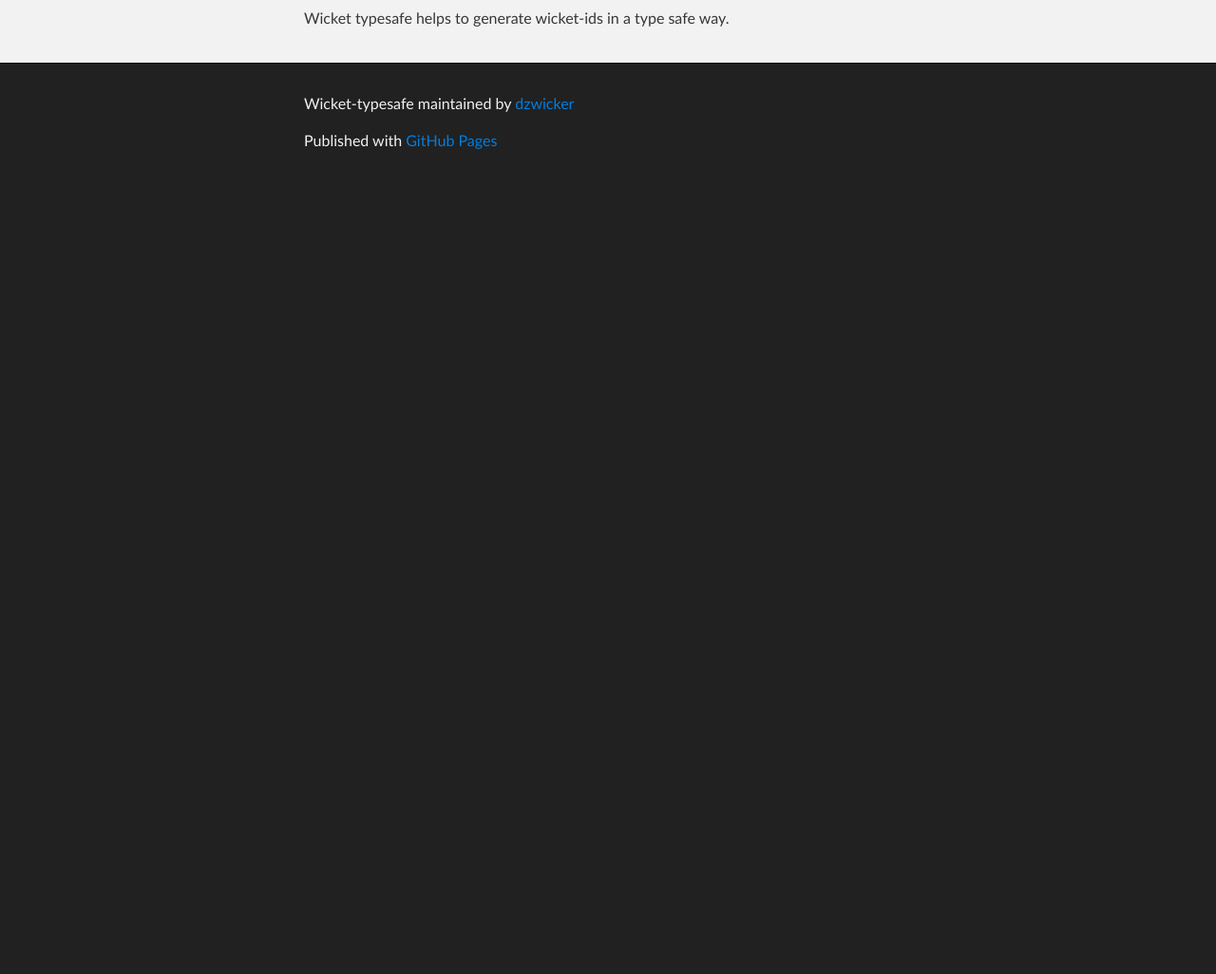
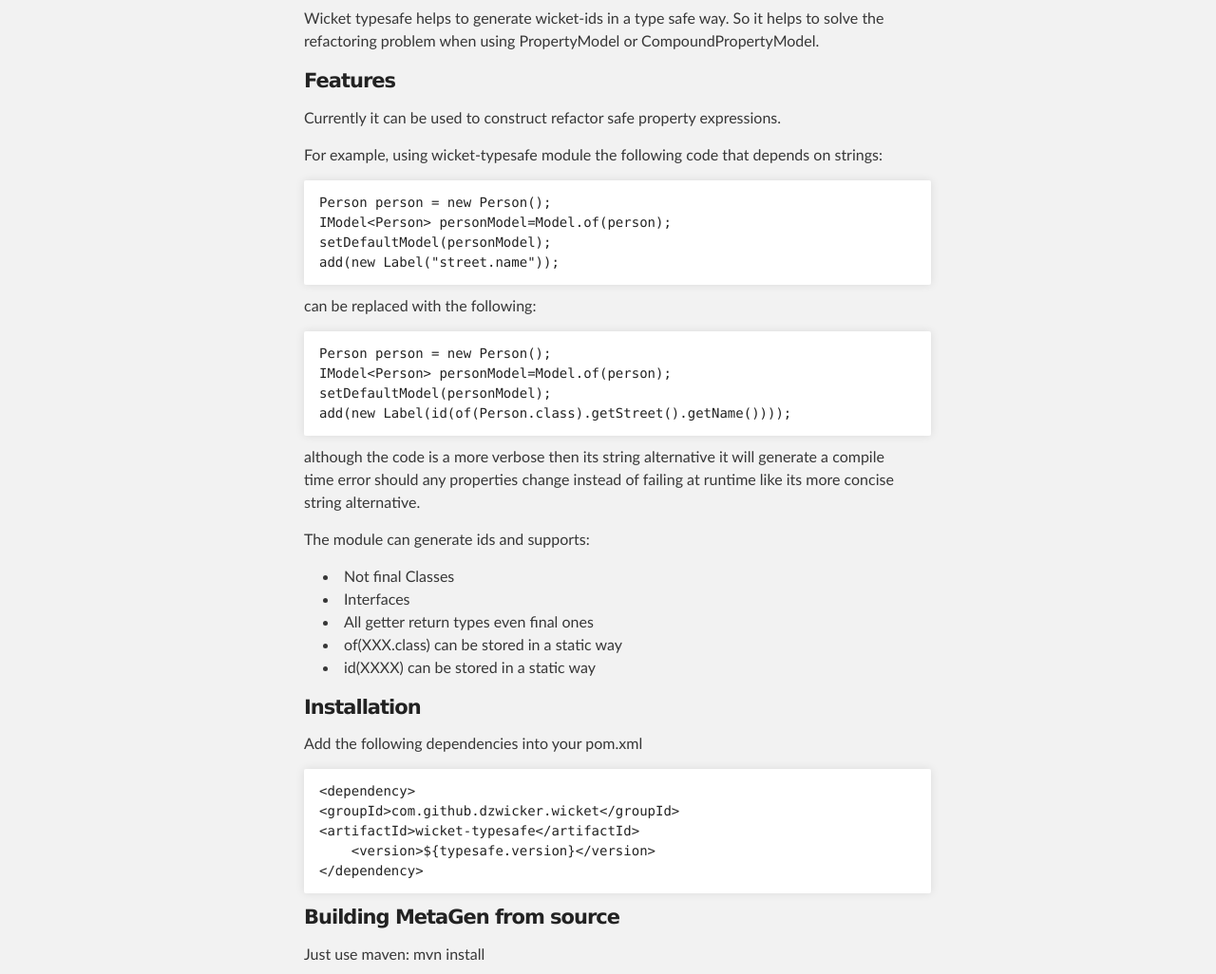
Before and after one commit to dzwicker/wicket-typesafe, a plain HTML site: page index.html in a window 1280 px wide. Shown: the part 886-1912 px from the top of the page at 95% size. Before the commit the page ends 1081 px from the top, so only its background shows below. Drawn offline with Linux system fonts and the light colour scheme.

Commit message:
Create gh-pages branch via GitHub

```diff
--- a/index.html
+++ b/index.html
@@ -36,7 +36,58 @@
 <h1>
 <a name="wicket-typesafe" class="anchor" href="#wicket-typesafe"><span class="octicon octicon-link"></span></a>wicket-typesafe</h1>
 
-<p>Wicket typesafe helps to generate wicket-ids in a type safe way.</p>
+<p>Wicket typesafe helps to generate wicket-ids in a type safe way. So it helps to solve the refactoring problem when using PropertyModel or CompoundPropertyModel.</p>
+
+<h4>
+<a name="features" class="anchor" href="#features"><span class="octicon octicon-link"></span></a>Features</h4>
+
+<p>Currently it can be used to construct refactor safe property expressions.</p>
+
+<p>For example, using wicket-typesafe module the following code that depends on strings:</p>
+
+<pre><code>Person person = new Person();
+IModel&lt;Person&gt; personModel=Model.of(person);
+setDefaultModel(personModel);
+add(new Label("street.name"));
+</code></pre>
+
+<p>can be replaced with the following:</p>
+
+<pre><code>Person person = new Person();
+IModel&lt;Person&gt; personModel=Model.of(person);
+setDefaultModel(personModel);
+add(new Label(id(of(Person.class).getStreet().getName())));
+</code></pre>
+
+<p>although the code is a more verbose then its string alternative it will generate
+a compile time error should any properties change instead of failing at runtime
+like its more concise string alternative.</p>
+
+<p>The module can generate ids and supports:</p>
+
+<ul>
+<li>Not final Classes</li>
+<li>Interfaces</li>
+<li>All getter return types even final ones</li>
+<li>of(XXX.class) can be stored in a static way</li>
+<li>id(XXXX) can be stored in a static way</li>
+</ul><h4>
+<a name="installation" class="anchor" href="#installation"><span class="octicon octicon-link"></span></a>Installation</h4>
+
+<p>Add the following dependencies into your pom.xml</p>
+
+<pre><code>&lt;dependency&gt;
+&lt;groupId&gt;com.github.dzwicker.wicket&lt;/groupId&gt;
+&lt;artifactId&gt;wicket-typesafe&lt;/artifactId&gt;
+    &lt;version&gt;${typesafe.version}&lt;/version&gt;
+&lt;/dependency&gt;
+</code></pre>
+
+<h4>
+<a name="building-metagen-from-source" class="anchor" href="#building-metagen-from-source"><span class="octicon octicon-link"></span></a>Building MetaGen from source</h4>
+
+<p>Just use maven:
+    mvn install</p>
       </section>
     </div>
 
```
Also changed, not shown: params.json (+1 -1 lines).
